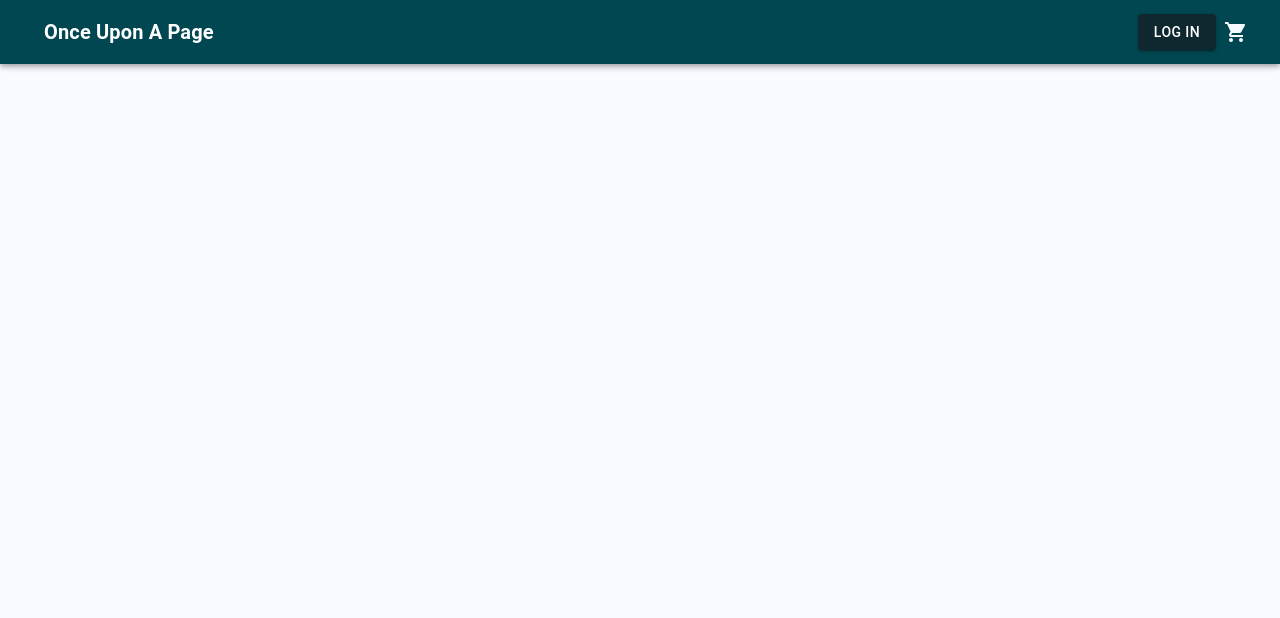
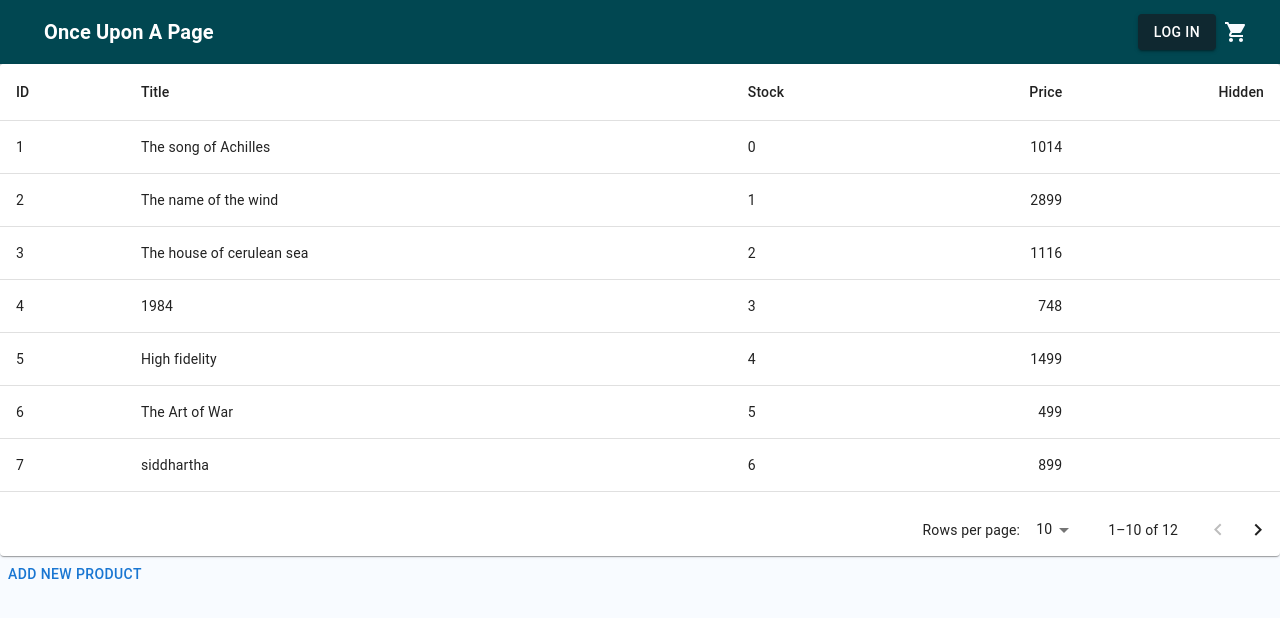
Before and after one commit to TomCamacho/Once-upon-a-page, a React (Create React App) app in the folder client/: page /add in a window 1280 px wide. Shown: the top 618 px of the page. Built offline with nearby package versions, Linux system fonts and the light colour scheme.

Commit message:
form for adding products, and table for admin, incompleted

```diff
--- a/client/src/App.js
+++ b/client/src/App.js
@@ -6,6 +6,8 @@ import BooksDetails from './components/Details/BooksDetails'
 import Cart from './components/Cart/Cart'
 import Red from './components/Red/Red'
 import HistoryGrid from './components/History/HistoryGrid'
+import AddForm from './components/Admin/AddForm/AddForm'
+
 
 function App() {
   return (
@@ -18,6 +20,7 @@ function App() {
         <Route path="/user/:id">USER</Route>
         <Route path="/history" element={<HistoryGrid />}/>
         <Route path="/books">BOOKS</Route>
+        <Route path="/add" element={<AddForm/>}/>
         <Route path="/book/:id" element={<BooksDetails />}>
           SINGLE BOOK
         </Route>
--- /dev/null
+++ b/client/src/components/Admin/AddForm/AddForm.js
@@ -0,0 +1,152 @@
+import { Modal, Button, Typography, Box, TextField } from '@mui/material'
+import * as React from 'react'
+import Checkbox from '@mui/material/Checkbox'
+import Autocomplete from '@mui/material/Autocomplete'
+import CheckBoxOutlineBlankIcon from '@mui/icons-material/CheckBoxOutlineBlank'
+import CheckBoxIcon from '@mui/icons-material/CheckBox'
+import StickyHeadTable from './prueba'
+
+const icon = <CheckBoxOutlineBlankIcon fontSize="small" />
+const checkedIcon = <CheckBoxIcon fontSize="small" />
+const categories = [
+  { name: 'Romance', id: 'romance' },
+  { name: 'Mystery/Thriller', id: 'mystery' },
+  { name: 'Science Fiction/Fantasy', id: 'sci-fi' },
+  { name: 'Horror', id: 'horror' },
+  { name: 'Historical Fiction', id: 'historical' },
+  { name: 'Young Adult', id: 'young-adult' },
+  { name: 'LGBT', id: 'lgbt' },
+  { name: "Children's", id: 'children' },
+  { name: 'Biography/Autobiography', id: 'biography' },
+  { name: 'Self-help', id: 'self-help' },
+]
+
+
+
+const AddForm = () => {
+
+  const initialFormState = {
+    ISBM: '',
+    Genre: '',
+    Stock: '',
+    Price: '',
+  }
+
+  const [formData, setFormData] = React.useState(initialFormState)
+
+  const handleChange = e => {
+    setFormData({ ...formData, [e.target.name]: e.target.value })
+  }
+
+  const CheckboxesTags = () => {
+    return (
+      <Autocomplete
+        sx={{ mb: 2 }}
+        multiple
+        id="checkboxes-tags-demo"
+        options={categories}
+        disableCloseOnSelect
+        getOptionLabel={option => option.name}
+        renderOption={(props, option, { selected }) => (
+          <li {...props}>
+            <Checkbox icon={icon} checkedIcon={checkedIcon} checked={selected} />
+            {option.name}
+          </li>
+        )}
+        renderInput={params => (
+          <TextField {...params} name='Genre' label="Genres" handleChange={handleChange} />
+        )}
+      />
+    )
+  }
+
+
+
+
+
+
+  const [open, setOpen] = React.useState(false)
+
+  const handleOpen = () => {
+    setOpen(true)
+  }
+
+  const handleClose = () => {
+    setOpen(false)
+  }
+
+  const handleSubmit = event => {
+    event.preventDefault()
+    // Aquí puedes realizar la lógica de envío del formulario
+    console.log(formData)
+    handleClose()
+  }
+
+  return (
+    <>
+      <StickyHeadTable />
+      <Button onClick={handleOpen}>Add new product</Button>
+      <Modal
+        open={open}
+        onClose={handleClose}
+        aria-labelledby="modal-title"
+        aria-describedby="modal-description"
+      >
+        <Box
+          sx={{
+            position: 'absolute',
+            top: '50%',
+            left: '50%',
+            transform: 'translate(-50%, -50%)',
+            width: 400,
+            bgcolor: 'background.paper',
+            borderRadius: '8px',
+            boxShadow: 24,
+            p: 4,
+          }}
+        >
+          <Typography
+            id="modal-title"
+            variant="h6"
+            component="h2"
+            sx={{ mb: 2 }}
+          >
+            Add product
+          </Typography>
+          <form onSubmit={handleSubmit}>
+            <TextField
+              handleChange={handleChange}
+              name="ISBM"
+              label="ISBM"
+              fullWidth
+              required
+              sx={{ mb: 2 }}
+            />
+
+            {CheckboxesTags()}
+
+            <TextField name='Stock' label="Stock" handleChange={handleChange} fullWidth required sx={{ mb: 2 }} />
+            <TextField
+              handleChange={handleChange}
+              name='Price'
+              label="Price"
+              fullWidth
+              required
+              sx={{ mb: 2 }}
+            />
+            <Box sx={{ display: 'flex', justifyContent: 'flex-end' }}>
+              <Button variant="outlined" onClick={handleClose} sx={{ mr: 2 }}>
+                Cancelar
+              </Button>
+              <Button variant="contained" color="primary" type="submit">
+                Agregar
+              </Button>
+            </Box>
+          </form>
+        </Box>
+      </Modal>
+    </>
+  )
+}
+
+export default AddForm
--- /dev/null
+++ b/client/src/components/Admin/AddForm/prueba.js
@@ -0,0 +1,95 @@
+import * as React from 'react';
+import Paper from '@mui/material/Paper';
+import Table from '@mui/material/Table';
+import TableBody from '@mui/material/TableBody';
+import TableCell from '@mui/material/TableCell';
+import TableContainer from '@mui/material/TableContainer';
+import TableHead from '@mui/material/TableHead';
+import TablePagination from '@mui/material/TablePagination';
+import TableRow from '@mui/material/TableRow';
+import rows from '../../../FakeData/FakeData'
+
+const columns = [
+  { id: 'id', label: 'ID', minWidth: 10 },
+  { id: 'title', label: 'Title', minWidth: 170 },
+  { id: 'stock', label: 'Stock', minWidth: 10 },
+  {
+    id: 'price',
+    label: 'Price',
+    minWidth: 10,
+    align: 'right',
+  },
+  {
+    id: 'hidden',
+    label: 'Hidden',
+    minWidth: 10,
+    align: 'right',
+  }
+];
+
+
+
+export default function StickyHeadTable() {
+  const [page, setPage] = React.useState(0);
+  const [rowsPerPage, setRowsPerPage] = React.useState(10);
+
+  const handleChangePage = (event, newPage) => {
+    setPage(newPage);
+  };
+
+  const handleChangeRowsPerPage = (event) => {
+    setRowsPerPage(+event.target.value);
+    setPage(0);
+  };
+
+  return (
+    <Paper sx={{ width: '100%', overflow: 'hidden' }}>
+      <TableContainer sx={{ maxHeight: 440 }}>
+        <Table stickyHeader aria-label="sticky table">
+          <TableHead>
+            <TableRow>
+              {columns.map((column) => (
+                <TableCell
+                  key={column.id}
+                  align={column.align}
+                  style={{ minWidth: column.minWidth }}
+                >
+                  {column.label}
+                </TableCell>
+              ))}
+            </TableRow>
+          </TableHead>
+          <TableBody>
+            {rows
+              .slice(page * rowsPerPage, page * rowsPerPage + rowsPerPage)
+              .map((row) => {
+                return (
+                  <TableRow onClick={() => console.log(`${row}`)} hover role="checkbox" tabIndex={-1} key={row.code}>
+                    {columns.map((column) => {
+                      const value = row[column.id];
+                      return (
+                        <TableCell key={column.id} align={column.align}>
+                          {column.format && typeof value === 'number'
+                            ? column.format(value)
+                            : value}
+                        </TableCell>
+                      );
+                    })}
+                  </TableRow>
+                );
+              })}
+          </TableBody>
+        </Table>
+      </TableContainer>
+      <TablePagination
+        rowsPerPageOptions={[10, 25, 100]}
+        component="div"
+        count={rows.length}
+        rowsPerPage={rowsPerPage}
+        page={page}
+        onPageChange={handleChangePage}
+        onRowsPerPageChange={handleChangeRowsPerPage}
+      />
+    </Paper>
+  );
+}
```
Also changed, not shown: client/src/components/Adress/Adress.js (added, +96 -0 lines), client/src/components/CreditCard/CreditCard.js (added, +9 -0 lines).
